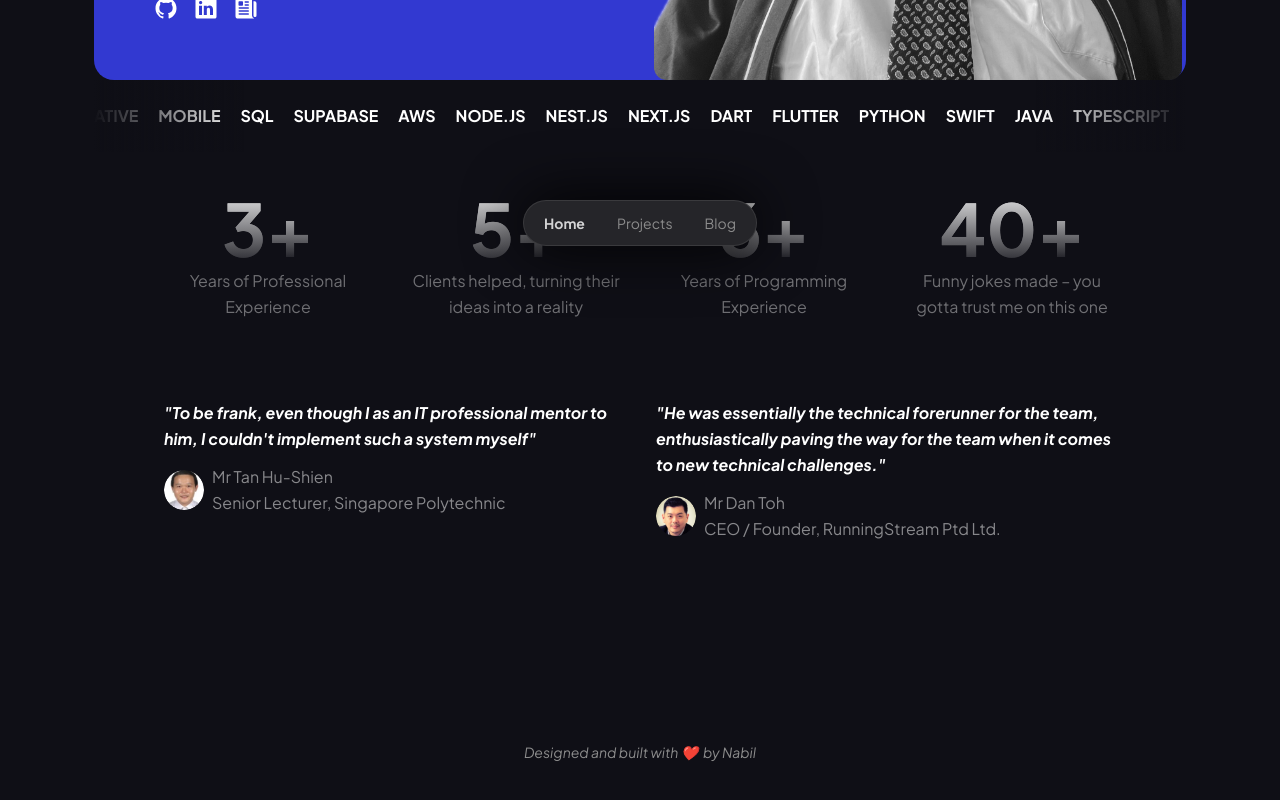
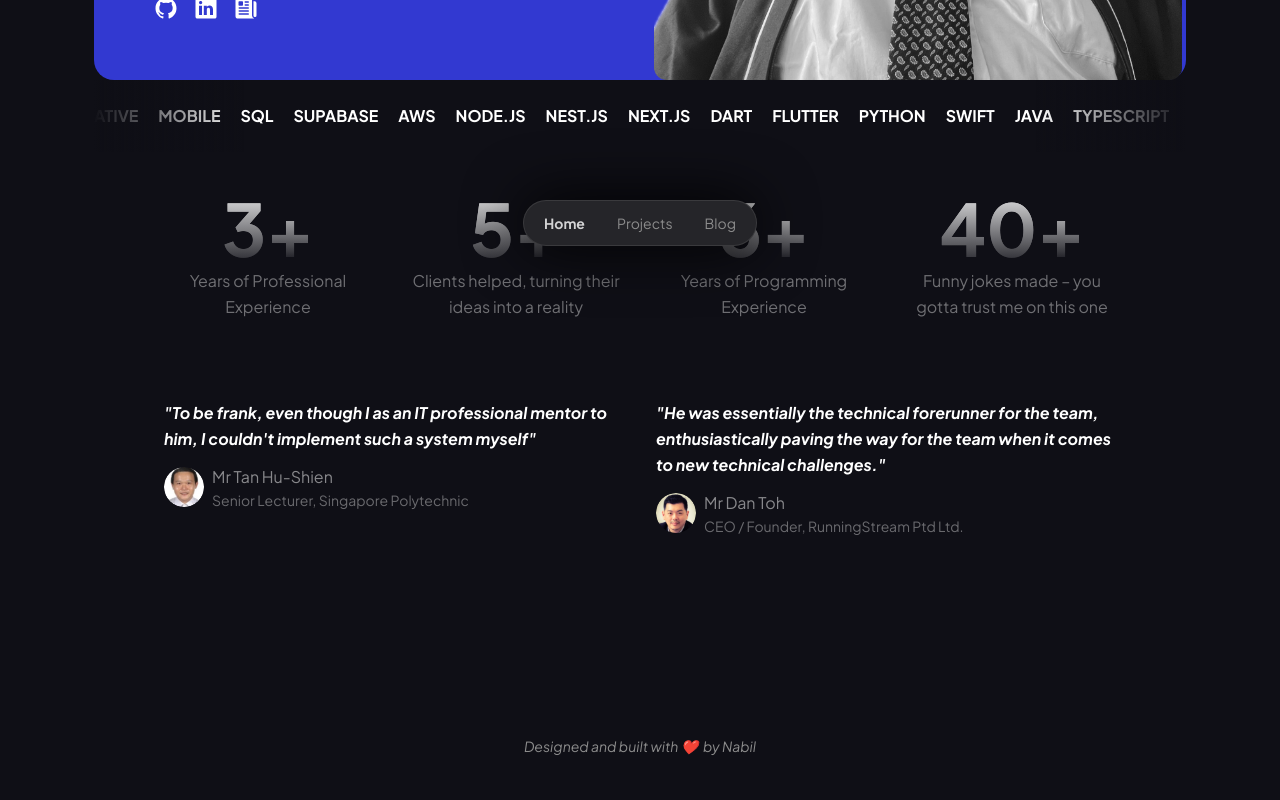
Before and after one commit to nabilridhwan/portfolio, a Next.js app: page / in a window 1280 px wide. Shown: the part 534-1334 px from the top of the page. Built offline with nearby package versions, Linux system fonts and the light colour scheme; no server answers.

Commit message:
refactor: improve formatting and readability of Testimonial component

```diff
--- a/components/homepage/Testimonial.tsx
+++ b/components/homepage/Testimonial.tsx
@@ -8,19 +8,25 @@ interface TestimonialComponentProps {
 }
 
 export default function Testimonial(props: TestimonialComponentProps) {
-
 	return (
 		<div>
-            <p className={'italic font-bold'}>&quot;{props.testimonial}&quot;</p>
+			<p className={"italic font-bold"}>
+				&quot;{props.testimonial}&quot;
+			</p>
 
 			<div className="mt-3 flex items-center gap-2">
-                <Image width={40} height={40} src={props.image} alt={props.name} className="rounded-full"/>
-                <div className={'opacity-50'}>
+				<Image
+					width={40}
+					height={40}
+					src={props.image}
+					alt={props.name}
+					className="rounded-full"
+				/>
+				<div className={"opacity-50"}>
 					<p>{props.name}</p>
-                    <p>{props.position}</p>
+					<p className="text-sm opacity-75">{props.position}</p>
 				</div>
 			</div>
 		</div>
-    )
-
+	);
 }
```
Lines whose indentation alone changed are shown as unchanged.
